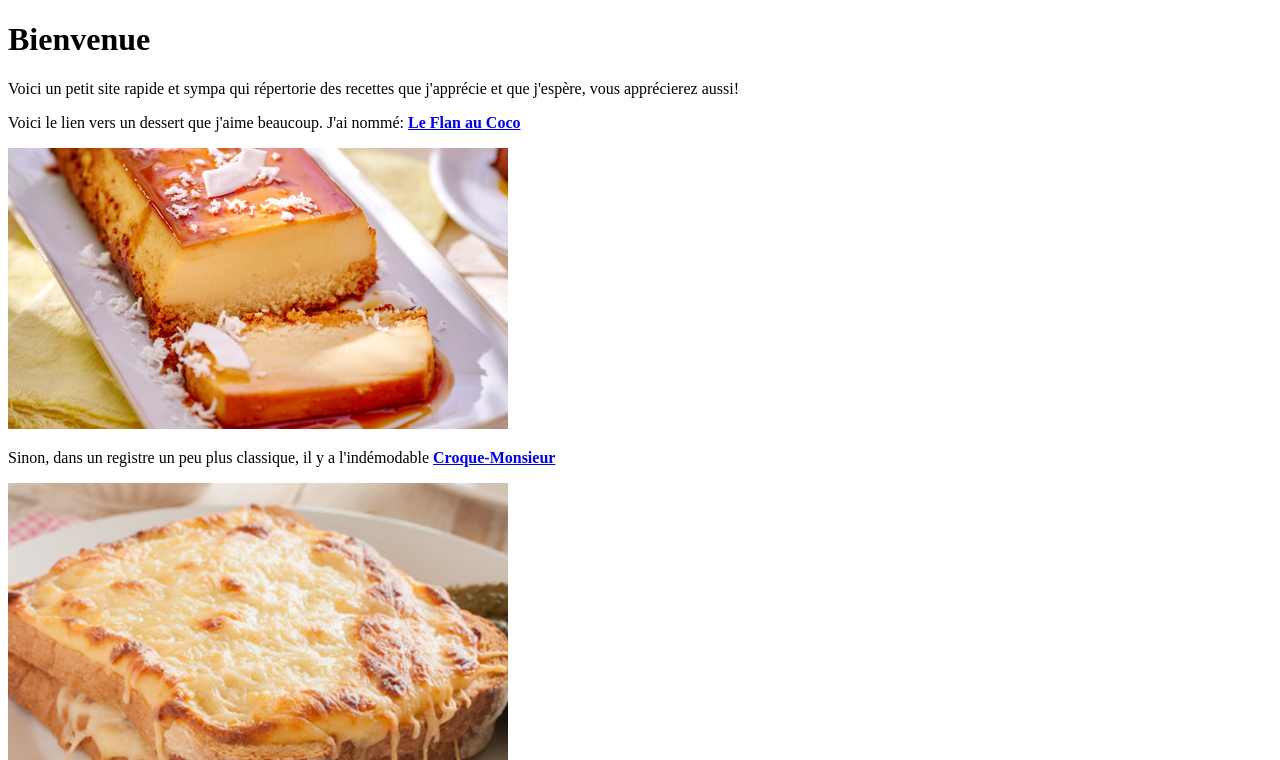
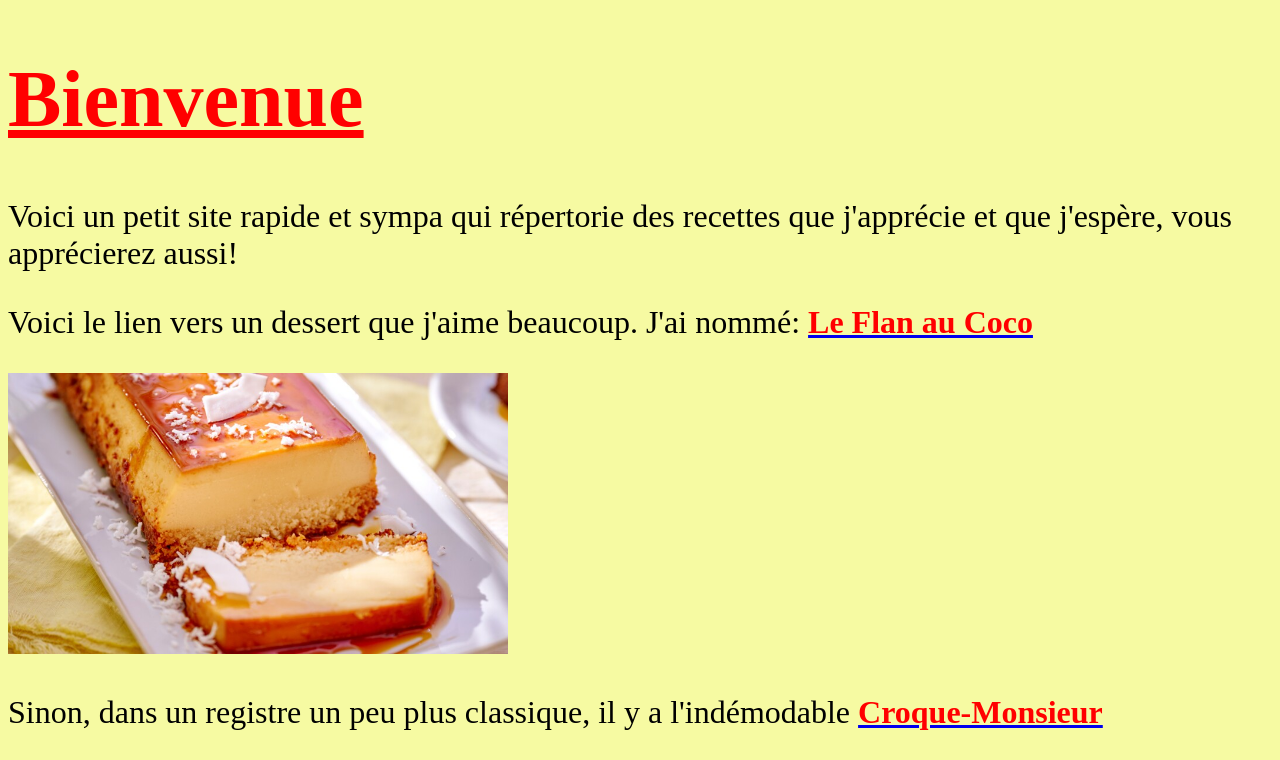
Before and after one commit to GAdrea/odin-recipes, a plain HTML site: page index.html in a window 1280 px wide. Shown: the top 760 px of the page. Drawn offline with Linux system fonts and the light colour scheme.

Commit message:
Edition du fichier CSS et rédaction de quelques lignes

```diff
--- a/style.css
+++ b/style.css
@@ -3,3 +3,21 @@ img {
   height: auto;
   width: 500px;
 }
+
+body{
+  background-color: rgb(246, 250, 162);
+}
+
+h1{
+  color: red;
+  text-decoration: underline;
+  font-size: 5em;
+}
+
+p{
+  font-size: 2em;
+}
+
+strong{
+  color: red;
+}
```
Also changed, not shown: recipes/croquemonsieur.html (+1 -0 lines), recipes/flancoco.html (+3 -2 lines).
